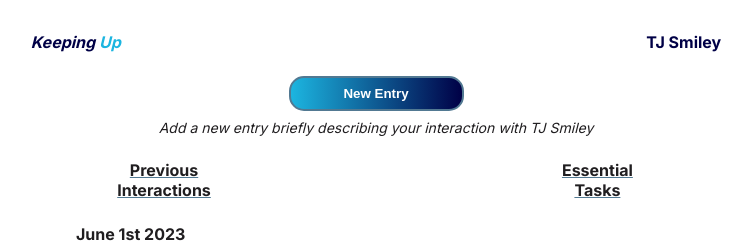
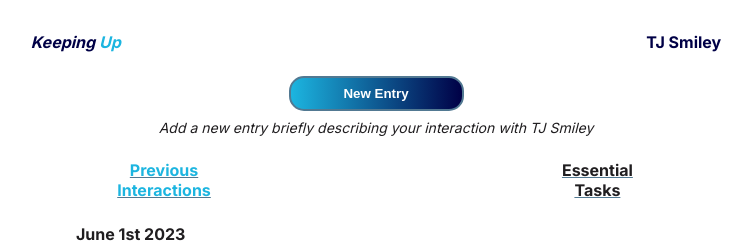
Before and after one commit to jcsmileyjr/elder, a Next.js app: page / in a window 1280 px wide. Shown: the top 250 px of the page, without its empty margins (264-1016 px from the left). Built offline with nearby package versions, Linux system fonts and the light colour scheme.

Commit message:
Feature: Conditional highlights to content headers

```diff
--- a/src/app/page.js
+++ b/src/app/page.js
@@ -92,8 +92,8 @@ export default function Home() {
       </header>
       <main className={styles.main}>
         <ul className={styles.contentTitleContainer}>
-          <li className={`${styles.contentTitle}`} onClick={() => {setDisplayedContent("interactions")}}>Previous <span className={styles.titleFormatting}>Interactions</span></li>
-          <li className={`${styles.contentTitle}`} onClick={() => {setDisplayedContent("essentials")}}>Essential <span className={styles.titleFormatting}>Tasks</span></li>
+          <li className={`${styles.contentTitle} ${displayedContent=== 'interactions'? styles.highlight:''}`} onClick={() => {setDisplayedContent("interactions")}}>Previous <span className={styles.titleFormatting}>Interactions</span></li>
+          <li className={`${styles.contentTitle} ${displayedContent=== 'essentials'? styles.highlight:''}`} onClick={() => {setDisplayedContent("essentials")}}>Essential <span className={styles.titleFormatting}>Tasks</span></li>
         </ul>
         <section className={styles.content}>
           {displayedContent === "interactions" &&
--- a/src/app/page.module.css
+++ b/src/app/page.module.css
@@ -202,3 +202,7 @@
 .essentials {
   margin-bottom: .5rem;
 }
+
+.highlight {
+  color: #1CB5E0;
+}
```
